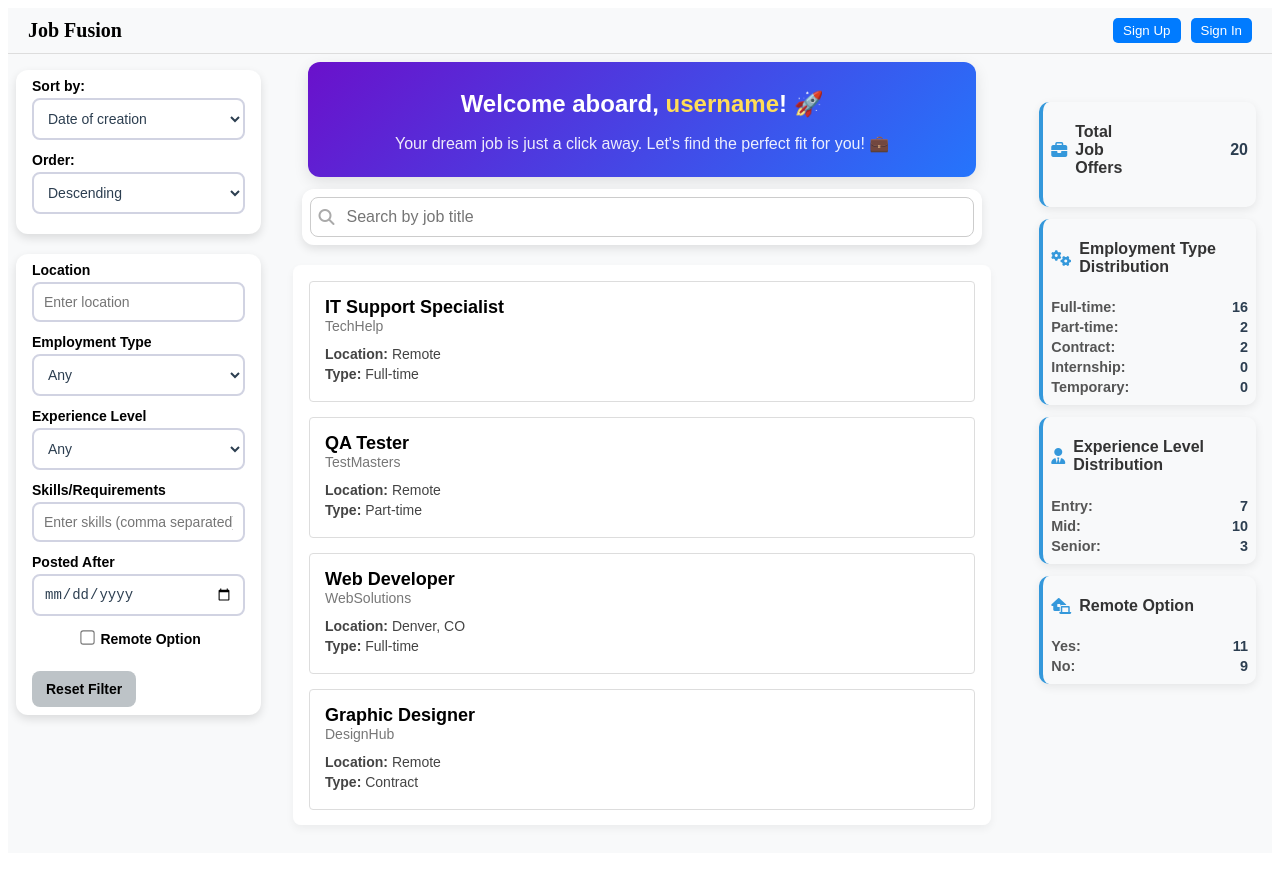
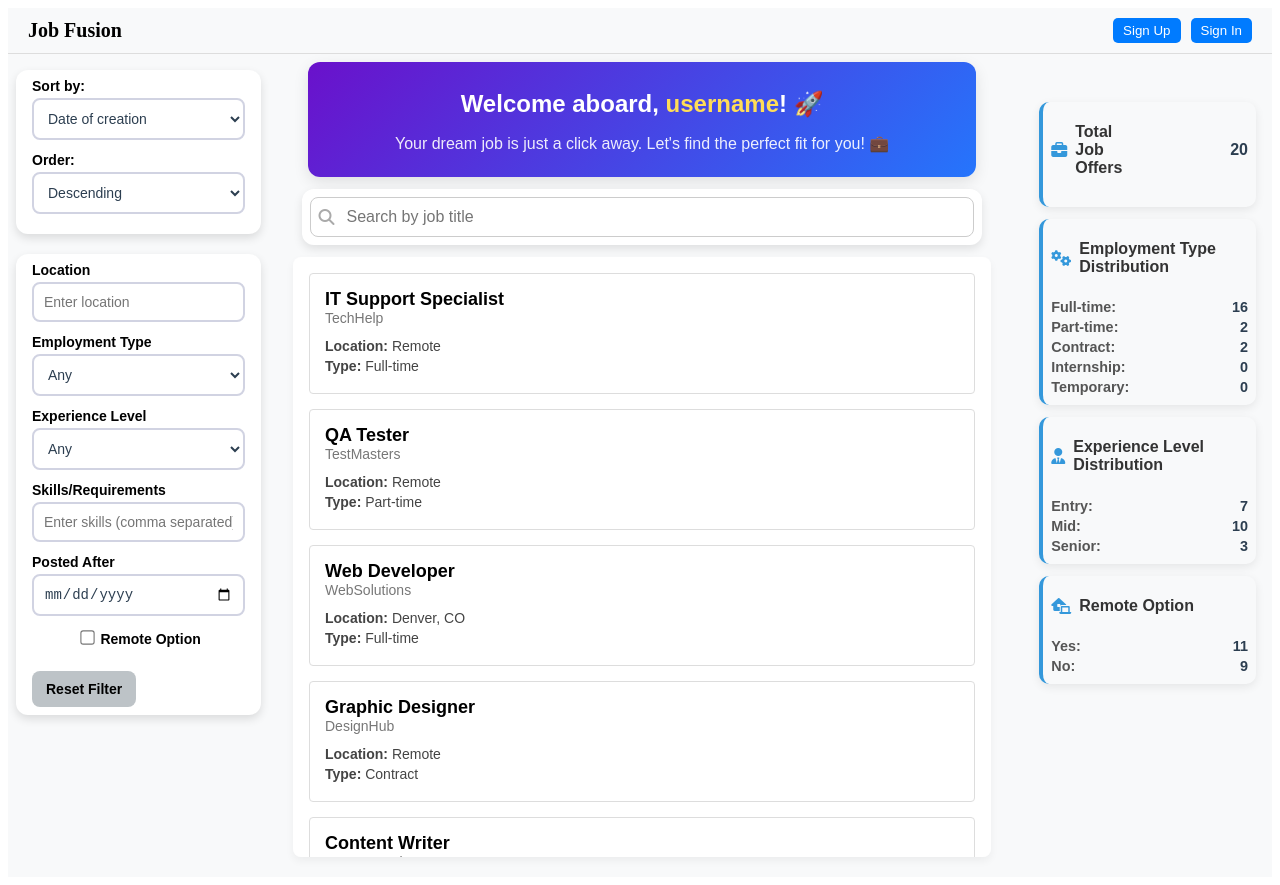
Before and after one commit to mo-hamedaziz/job-fusion-ui, an Angular app: page /welcome in a window 1280 px wide. Before the commit the page ends 861 px from the top, so only its background shows below. Built offline with nearby package versions, Linux system fonts and the light colour scheme.

Commit message:
Small change

```diff
--- a/src/app/components/job-offer-details/job-offer-details.component.html
+++ b/src/app/components/job-offer-details/job-offer-details.component.html
@@ -2,7 +2,7 @@
   <div class="popup">
     <button class="close-btn" (click)="onClose()">✖</button>
     <div class="header">
-      <img *ngIf="jobOffer.companyLogoUrl" [src]="jobOffer.companyLogoUrl | defaultCompanyLogo" alt="Company Logo" class="company-logo" />
+      <img *ngIf="jobOffer.companyLogoUrl" [src]="jobOffer.companyLogoUrl" alt="Company Logo" class="company-logo" />
       <h2 class="job-title">{{ jobOffer.title }}</h2>
     </div>
 
--- a/src/app/components/job-offers/job-offers.component.css
+++ b/src/app/components/job-offers/job-offers.component.css
@@ -3,7 +3,7 @@
   flex-direction: column;
   height: 75vh;
   width: 100%;
-  padding: 20px 0;
+  margin: 12px 0;
   box-sizing: border-box;
   background-color: #f8f9fa;
 }
```
